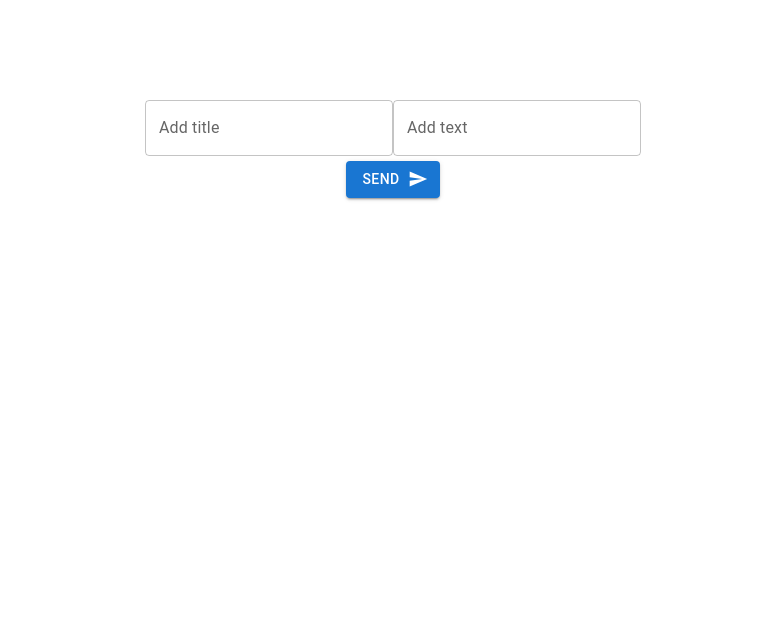
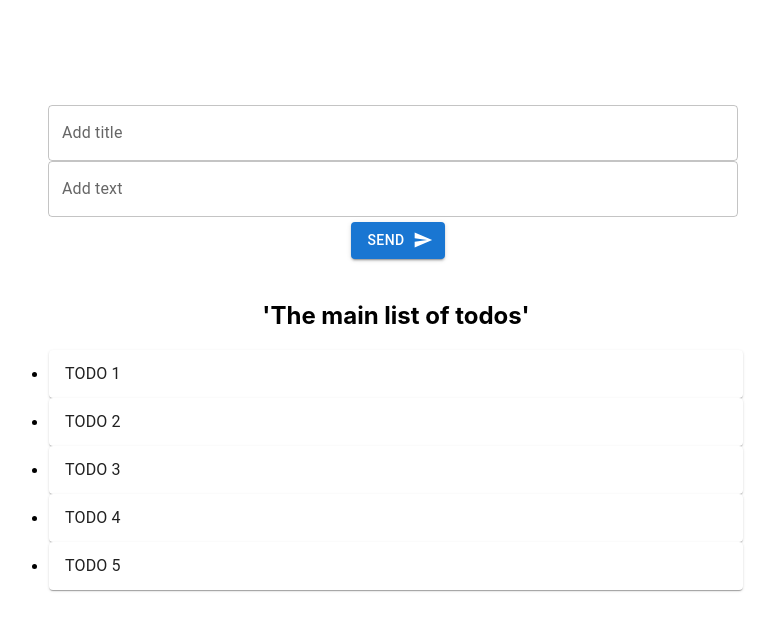
Before and after one commit to amanokhin22/react-todo, a React (Create React App) app: page / in a window 1280 px wide. Shown: the top 630 px of the page, without its empty margins (247-1022 px from the left). Built offline with nearby package versions, Linux system fonts and the light colour scheme; the HTML template or start-up script is replaced by a standard one.

Commit message:
Add React.Accordion in MainTodo and some css

```diff
--- a/src/components/home/Home.tsx
+++ b/src/components/home/Home.tsx
@@ -1,10 +1,13 @@
 import * as React from 'react';
-import AddTodoForm from "../addForm/AddTodoForm";
+import AddTodoForm from './addForm/AddTodoForm';
+import MainTodo from './mainList/MainTodo';
+import styles from '../scss/home.module.scss'
 
 const Home = () => {
     return (
-        <div>
+        <div className={styles.home}>
             <AddTodoForm/>
+            <MainTodo/>
         </div>
     )
 }
--- a/src/components/addForm/AddTodoForm.tsx
+++ b/src/components/home/addForm/AddTodoForm.tsx
@@ -3,14 +3,17 @@ import Box from '@mui/material/Box';
 import TextField from '@mui/material/TextField';
 import SendIcon from '@mui/icons-material/Send';
 import Button from '@mui/material/Button';
-import styles from '../scss/home.module.scss'
+import styles from '../../scss/home.module.scss'
 
 
 const AddTodoForm = () => {
     return (
-        <Box className={styles.input}>
-            <TextField label="Add title" variant="outlined"/>
-            <TextField label="Add text" variant="outlined"/>
+        <Box className={styles.input} sx={{
+            width: 700,
+            maxWidth: '100%',
+        }}>
+            <TextField fullWidth label="Add title" id="fullWidth" variant="outlined"/>
+            <TextField fullWidth label="Add text" id="fullWidth" variant="outlined"/>
             <div className={styles.send}><Button variant="contained" endIcon={<SendIcon/>}>
                 Send
             </Button>
--- /dev/null
+++ b/src/components/home/mainList/MainTodo.tsx
@@ -0,0 +1,98 @@
+import * as React from 'react'
+import styles from '../../scss/home.module.scss'
+import Accordion from '@mui/material/Accordion';
+import AccordionSummary from '@mui/material/AccordionSummary';
+import AccordionDetails from '@mui/material/AccordionDetails';
+import Typography from '@mui/material/Typography';
+
+const MainTodo = () => {
+    return (
+        <div className={styles.main}>
+            <ul className={styles.main}>
+                <h2>'The main list of todos'</h2>
+                <li>
+                    <Accordion>
+                        <AccordionSummary
+                            aria-controls="panel1a-content"
+                            id="panel1a-header"
+                        >
+                            <Typography>TODO 1</Typography>
+                        </AccordionSummary>
+                        <AccordionDetails>
+                            <Typography>
+                                Lorem ipsum dolor sit amet, consectetur adipiscing elit. Suspendisse
+                                malesuada lacus ex, sit amet blandit leo lobortis eget.
+                            </Typography>
+                        </AccordionDetails>
+                    </Accordion>
+                </li>
+                <li>
+                    <Accordion>
+                        <AccordionSummary
+                            aria-controls="panel2a-content"
+                            id="panel2a-header"
+                        >
+                            <Typography>TODO 2</Typography>
+                        </AccordionSummary>
+                        <AccordionDetails>
+                            <Typography>
+                                Lorem ipsum dolor sit amet, consectetur adipiscing elit. Suspendisse
+                                malesuada lacus ex, sit amet blandit leo lobortis eget.
+                            </Typography>
+                        </AccordionDetails>
+                    </Accordion>
+                </li>
+                <li>
+                    <Accordion>
+                        <AccordionSummary
+                            aria-controls="panel2a-content"
+                            id="panel2a-header"
+                        >
+                            <Typography>TODO 3</Typography>
+                        </AccordionSummary>
+                        <AccordionDetails>
+                            <Typography>
+                                Lorem ipsum dolor sit amet, consectetur adipiscing elit. Suspendisse
+                                malesuada lacus ex, sit amet blandit leo lobortis eget.
+                            </Typography>
+                        </AccordionDetails>
+                    </Accordion>
+                </li>
+                <li>
+                    <Accordion>
+                        <AccordionSummary
+                            aria-controls="panel2a-content"
+                            id="panel2a-header"
+                        >
+                            <Typography>TODO 4</Typography>
+                        </AccordionSummary>
+                        <AccordionDetails>
+                            <Typography>
+                                Lorem ipsum dolor sit amet, consectetur adipiscing elit. Suspendisse
+                                malesuada lacus ex, sit amet blandit leo lobortis eget.
+                            </Typography>
+                        </AccordionDetails>
+                    </Accordion>
+                </li>
+                <li>
+                    <Accordion>
+                        <AccordionSummary
+                            aria-controls="panel2a-content"
+                            id="panel2a-header"
+                        >
+                            <Typography>TODO 5</Typography>
+                        </AccordionSummary>
+                        <AccordionDetails>
+                            <Typography>
+                                Lorem ipsum dolor sit amet, consectetur adipiscing elit. Suspendisse
+                                malesuada lacus ex, sit amet blandit leo lobortis eget.
+                            </Typography>
+                        </AccordionDetails>
+                    </Accordion>
+                </li>
+            </ul>
+        </div>
+    )
+}
+
+export default MainTodo
--- a/src/components/scss/home.module.scss
+++ b/src/components/scss/home.module.scss
@@ -1,11 +1,32 @@
 .input {
   margin: 100px auto;
-  width: 850px;
+  height: 25px;
   text-align: center;
+  padding: 5px;
+  width: 800px;
+  box-sizing: border-box;
+  text-decoration-color: white;
 
 }
 
 .send {
-  padding-top: 5px;
+  padding: 5px;
+  box-sizing: border-box;
+  width: 700px;
+  size: 50px;
+}
+
+.main {
+  margin: 50px auto;
+  height: 25px;
+  text-align: center;
+  padding: 3px;
+  width: 700px;
+  box-sizing: border-box;
 
 }
+
+.home {
+
+
+}
```
Also changed, not shown: src/index.css (line endings or trailing spaces).
